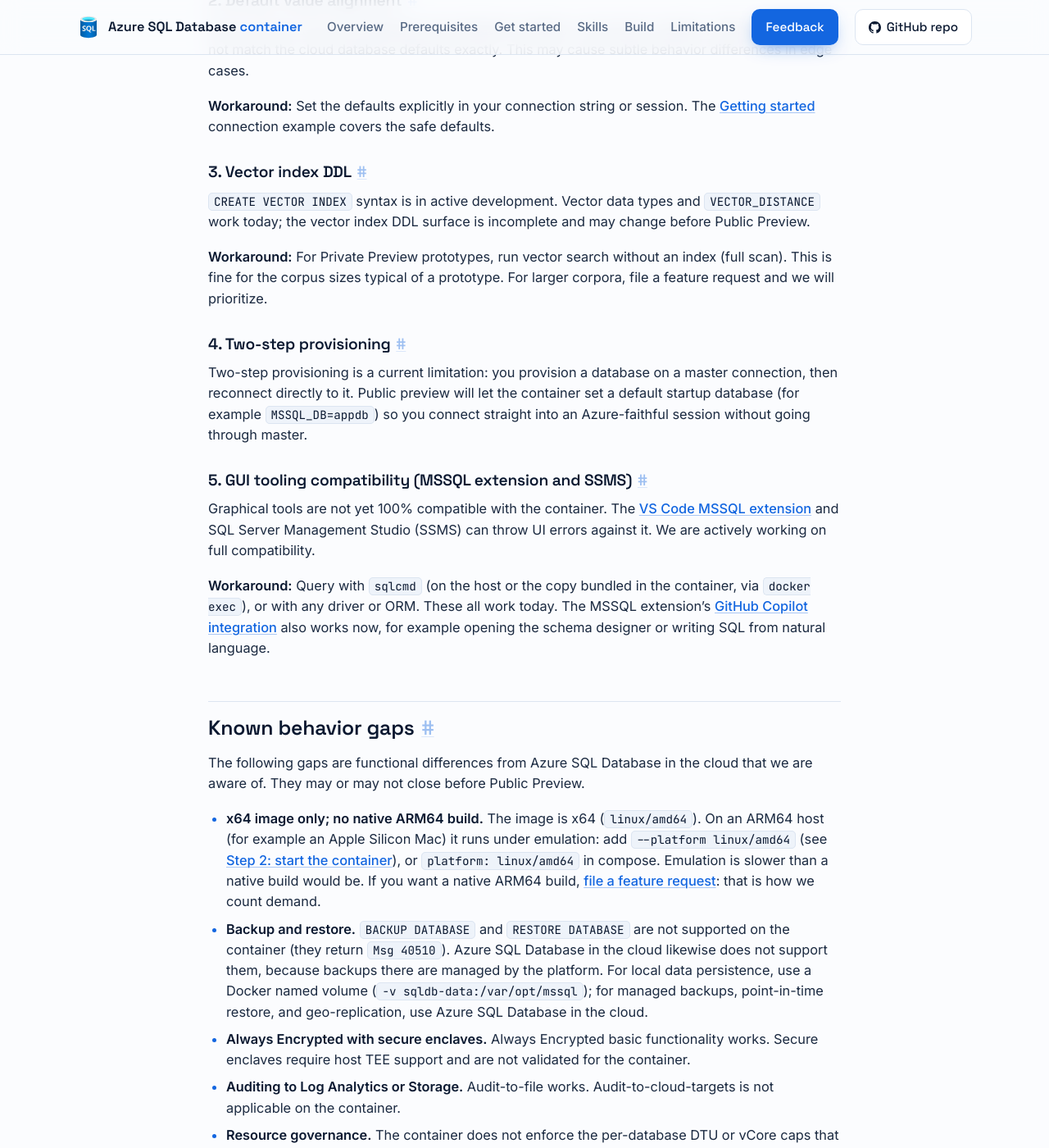
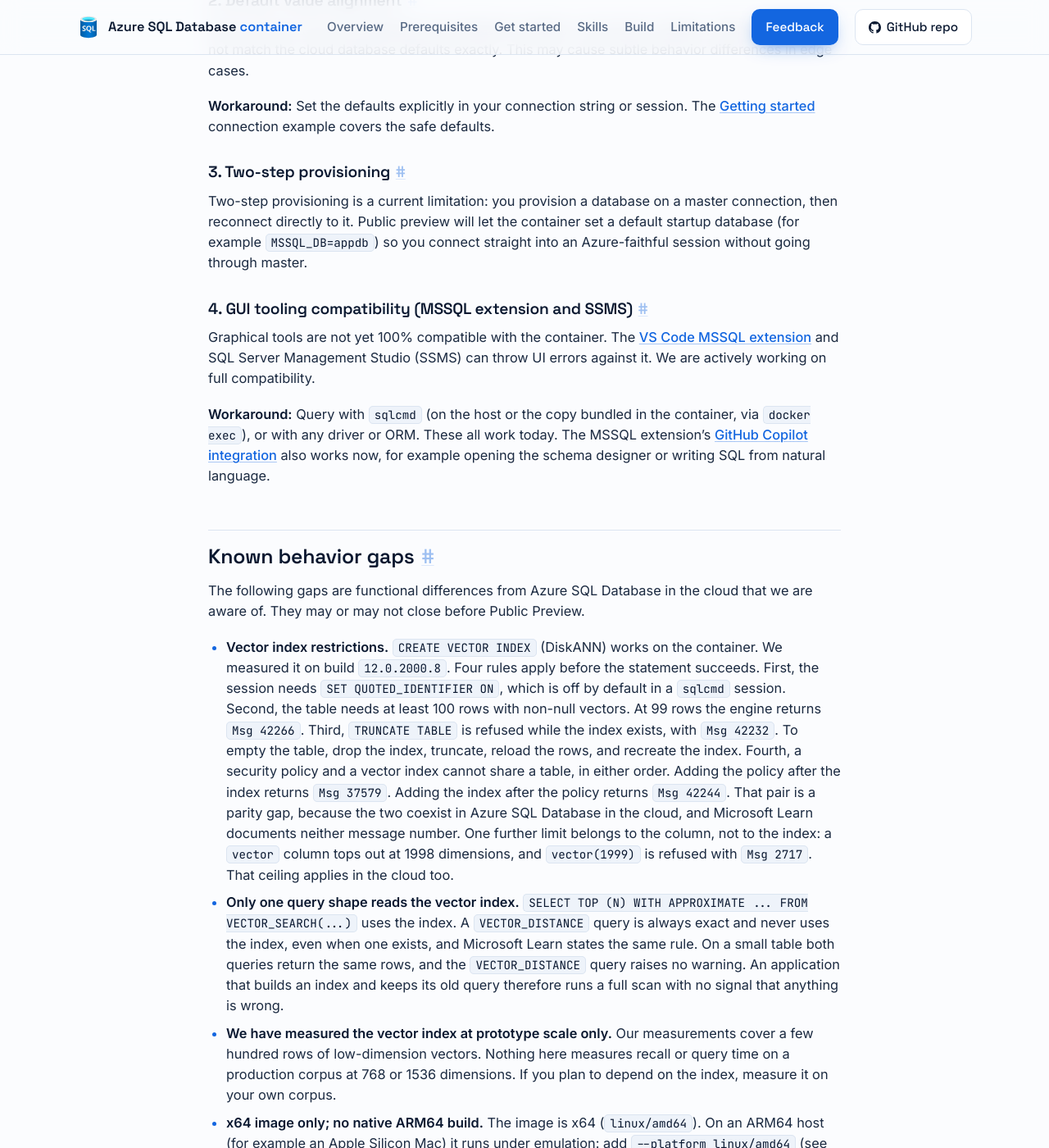
Before and after one commit to microsoft/azure-sql-database-container, a Jekyll site: the page built from docs/known-limitations.md, in a window 1280 px wide and 1400 px high, scrolled down 1542 px. Shown: the whole window at 82% size. Built offline with Jekyll 4.4.1, drawn with Linux system fonts in a browser that asks for light colours.

Commit message:
Say the vector index works on the container, and name its rules
The five public pages still told readers that CREATE VECTOR INDEX was in
development. It is not. Measured on build 12.0.2000.8, EngineEdition 5,
Edition 'SQL Azure', a DiskANN index over a vector column builds in under
30 seconds and sys.vector_indexes reports build_parameters version 3.

docs/llms.txt goes first, because agents read it and it taught the
opposite of what the skills in this repository teach. It also filed
CREATE VECTOR INDEX beside a native ARM64 build and BACKUP / RESTORE
under "not yet supported", which put a working feature in a list of
absent ones.

docs/known-limitations.md drops the vector index DDL item from the active
issues, renumbers the two items below it, and carries the restrictions
into known behavior gaps, where a reader who now uses the index needs
them: SET QUOTED_IDENTIFIER ON, at least 100 rows with non-null vectors
(Msg 42266 at 99), no TRUNCATE TABLE while the index exists (Msg 42232),
and no security policy on the same table in either order (Msg 37579 and
Msg 42244). Microsoft Learn documents neither of the last two numbers.
The 1998-dimension ceiling on a vector column is noted as a property of
the column type rather than of the index.

The same page also records the finding that only
SELECT TOP (N) WITH APPROXIMATE ... FROM VECTOR_SEARCH(...) reads the
index. A VECTOR_DISTANCE query is always exact and never uses it, with no
warning, so an application that builds an index and keeps its old query
runs a full scan and is told nothing.

README.md, docs/what-is-the-container.md, and docs/index.html each change
one sentence.

What is not proven is stated as such on both pages that describe the
index: the measurements cover a few hundred rows of low-dimension
vectors, nothing here measures recall or query time on a production
corpus at 768 or 1536 dimensions, and readers who plan to depend on the
index should measure their own.

```diff
--- a/docs/index.html
+++ b/docs/index.html
@@ -82,7 +82,7 @@
       <article class="card card-accent">
         <span class="tag tag-vector">AI-ready</span>
         <h3>AI-ready, like Azure SQL Database</h3>
-        <p>Native <code>vector</code> type, <code>VECTOR_DISTANCE</code> search, <code>AI_GENERATE_EMBEDDINGS</code>, and <code>CREATE EXTERNAL MODEL</code> (DiskANN vector indexes are in development). Build RAG locally with a local model, then switch to Azure OpenAI in the cloud.</p>
+        <p>Native <code>vector</code> type, <code>VECTOR_DISTANCE</code> search, <code>AI_GENERATE_EMBEDDINGS</code>, <code>CREATE EXTERNAL MODEL</code>, and DiskANN vector indexes with <code>CREATE VECTOR INDEX</code>. Build RAG locally with a local model, then switch to Azure OpenAI in the cloud.</p>
       </article>
       <article class="card">
         <span class="tag">Lift and shift</span>
--- a/docs/known-limitations.md
+++ b/docs/known-limitations.md
@@ -42,17 +42,11 @@
 
 **Workaround:** Set the defaults explicitly in your connection string or session. The [Getting started](getting-started.md) connection example covers the safe defaults.
 
-### 3. Vector index DDL
-
-`CREATE VECTOR INDEX` syntax is in active development. Vector data types and `VECTOR_DISTANCE` work today; the vector index DDL surface is incomplete and may change before Public Preview.
-
-**Workaround:** For Private Preview prototypes, run vector search without an index (full scan). This is fine for the corpus sizes typical of a prototype. For larger corpora, file a feature request and we will prioritize.
-
-### 4. Two-step provisioning
+### 3. Two-step provisioning
 
 Two-step provisioning is a current limitation: you provision a database on a master connection, then reconnect directly to it. Public preview will let the container set a default startup database (for example `MSSQL_DB=appdb`) so you connect straight into an Azure-faithful session without going through master.
 
-### 5. GUI tooling compatibility (MSSQL extension and SSMS)
+### 4. GUI tooling compatibility (MSSQL extension and SSMS)
 
 Graphical tools are not yet 100% compatible with the container. The [VS Code MSSQL extension](https://marketplace.visualstudio.com/items?itemName=ms-mssql.mssql) and SQL Server Management Studio (SSMS) can throw UI errors against it. We are actively working on full compatibility.
 
@@ -62,6 +56,9 @@
 
 The following gaps are functional differences from Azure SQL Database in the cloud that we are aware of. They may or may not close before Public Preview.
 
+- **Vector index restrictions.** `CREATE VECTOR INDEX` (DiskANN) works on the container. We measured it on build `12.0.2000.8`. Four rules apply before the statement succeeds. First, the session needs `SET QUOTED_IDENTIFIER ON`, which is off by default in a `sqlcmd` session. Second, the table needs at least 100 rows with non-null vectors. At 99 rows the engine returns `Msg 42266`. Third, `TRUNCATE TABLE` is refused while the index exists, with `Msg 42232`. To empty the table, drop the index, truncate, reload the rows, and recreate the index. Fourth, a security policy and a vector index cannot share a table, in either order. Adding the policy after the index returns `Msg 37579`. Adding the index after the policy returns `Msg 42244`. That pair is a parity gap, because the two coexist in Azure SQL Database in the cloud, and Microsoft Learn documents neither message number. One further limit belongs to the column, not to the index: a `vector` column tops out at 1998 dimensions, and `vector(1999)` is refused with `Msg 2717`. That ceiling applies in the cloud too.
+- **Only one query shape reads the vector index.** `SELECT TOP (N) WITH APPROXIMATE ... FROM VECTOR_SEARCH(...)` uses the index. A `VECTOR_DISTANCE` query is always exact and never uses the index, even when one exists, and Microsoft Learn states the same rule. On a small table both queries return the same rows, and the `VECTOR_DISTANCE` query raises no warning. An application that builds an index and keeps its old query therefore runs a full scan with no signal that anything is wrong.
+- **We have measured the vector index at prototype scale only.** Our measurements cover a few hundred rows of low-dimension vectors. Nothing here measures recall or query time on a production corpus at 768 or 1536 dimensions. If you plan to depend on the index, measure it on your own corpus.
 - **x64 image only; no native ARM64 build.** The image is x64 (`linux/amd64`). On an ARM64 host (for example an Apple Silicon Mac) it runs under emulation: add `--platform linux/amd64` (see [Step 2: start the container](getting-started.md#step-2-start-the-container)), or `platform: linux/amd64` in compose. Emulation is slower than a native build would be. If you want a native ARM64 build, [file a feature request](https://aka.ms/azuresqldb-container-feature-request): that is how we count demand.
 - **Backup and restore.** `BACKUP DATABASE` and `RESTORE DATABASE` are not supported on the container (they return `Msg 40510`). Azure SQL Database in the cloud likewise does not support them, because backups there are managed by the platform. For local data persistence, use a Docker named volume (`-v sqldb-data:/var/opt/mssql`); for managed backups, point-in-time restore, and geo-replication, use Azure SQL Database in the cloud.
 - **Always Encrypted with secure enclaves.** Always Encrypted basic functionality works. Secure enclaves require host TEE support and are not validated for the container.
--- a/docs/llms.txt
+++ b/docs/llms.txt
@@ -31,10 +31,10 @@
 ## Key facts
 - Image: sqldbpreview-dpgaeqhmgphzd4bk.azurecr.io/azure-sql/db-dev, x64 (linux/amd64); on a non-x64 host, add --platform linux/amd64. It is the Azure SQL Database engine (SERVERPROPERTY('EngineEdition')=5, Edition='SQL Azure'), not the SQL Server image. The shared pull-only registry credentials are provided when you sign up for the Private Preview at https://aka.ms/sqldbcontainerpreview-signup and may rotate.
 - Connection: TCP port 1433; SQL login (sa) locally, Microsoft Entra in the cloud. Apps read the connection string from the SQL_CONNECTION_STRING environment variable.
-- AI-native: native vector data type, VECTOR_DISTANCE similarity search, AI_GENERATE_EMBEDDINGS, CREATE EXTERNAL MODEL, native JSON, and RegEx. DiskANN vector indexes (CREATE VECTOR INDEX) are in development; use full-scan top-k until then.
+- AI-native: native vector data type, VECTOR_DISTANCE similarity search, AI_GENERATE_EMBEDDINGS, CREATE EXTERNAL MODEL, native JSON, and RegEx. DiskANN vector indexes work: CREATE VECTOR INDEX ... WITH (METRIC = 'cosine', TYPE = 'diskann') builds on the container, measured on build 12.0.2000.8. It needs SET QUOTED_IDENTIFIER ON and at least 100 rows with non-null vectors (99 rows return Msg 42266). TRUNCATE TABLE is refused while the index exists (Msg 42232), and a security policy and a vector index cannot share a table in either order (Msg 37579 and Msg 42244). Only SELECT TOP (N) WITH APPROXIMATE ... FROM VECTOR_SEARCH(...) reads the index. A VECTOR_DISTANCE query is always exact, never uses the index, and raises no warning. The index is measured at prototype scale only, so measure recall and query time on your own corpus before depending on it.
 - Parity: same engine, defaults, T-SQL, and error messages as Azure SQL Database in the cloud.
 - Microsoft Entra ID authentication is supported on the container: configure it with the MSSQL_AAD_* variables and a mounted certificate (see the Getting started page). SQL auth (sa) remains the simple local default.
-- Not yet supported on the container (use the workarounds on the Known limitations page): a native ARM64 build (ARM64 hosts run under emulation with --platform linux/amd64), CREATE VECTOR INDEX (DiskANN), and BACKUP / RESTORE.
+- Not supported on the container (use the workarounds on the Known limitations page): a native ARM64 build (ARM64 hosts run under emulation with --platform linux/amd64) and BACKUP / RESTORE.
 
 ## Optional
 - [Repository](https://github.com/microsoft/azure-sql-database-container)
```
Also changed, not shown: docs/what-is-the-container.md (+1 -1 lines), README.md.
